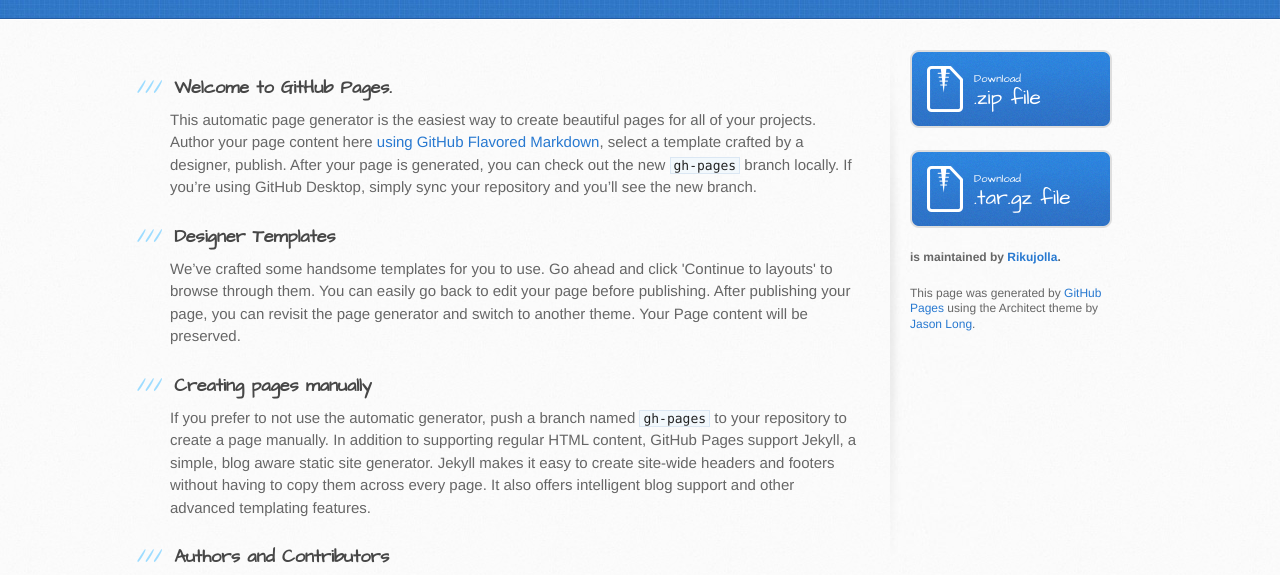
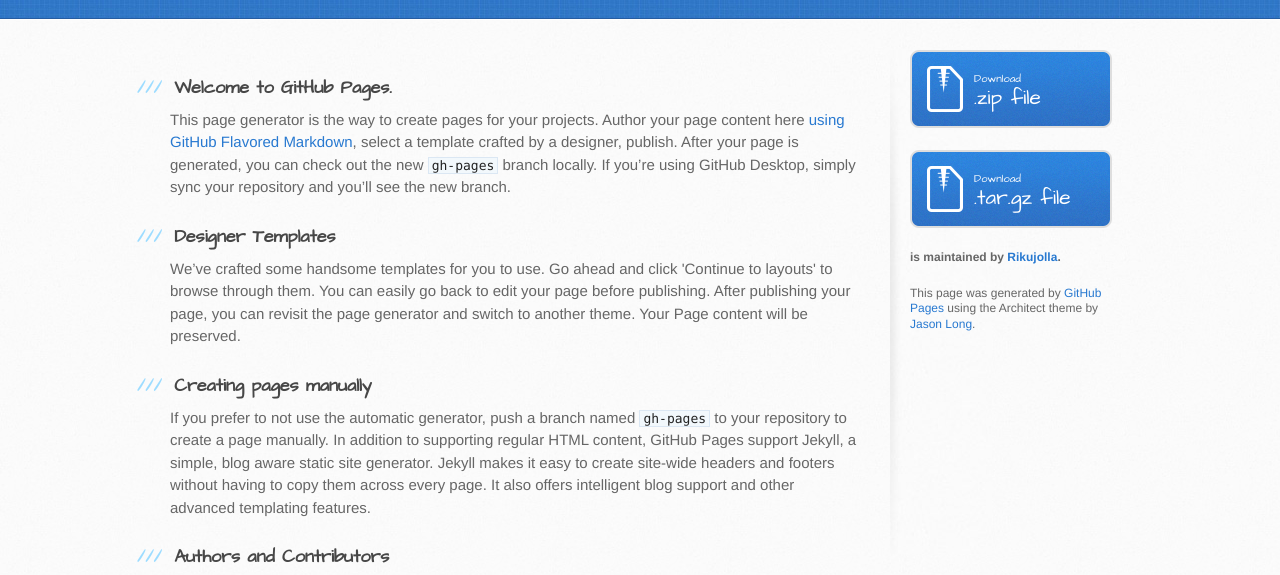
Before and after one commit to Rikujolla/oontoissa, a plain HTML site: page index.html in a window 1280 px wide. Shown: the part 216-791 px from the top of the page. Drawn offline with Linux system fonts and the light colour scheme.

Commit message:
Update index.html

```diff
--- a/index.html
+++ b/index.html
@@ -31,7 +31,7 @@
           <h3>
 <a id="welcome-to-github-pages" class="anchor" href="#welcome-to-github-pages" aria-hidden="true"><span class="octicon octicon-link"></span></a>Welcome to GitHub Pages.</h3>
 
-<p>This automatic page generator is the easiest way to create beautiful pages for all of your projects. Author your page content here <a href="https://guides.github.com/features/mastering-markdown/">using GitHub Flavored Markdown</a>, select a template crafted by a designer, publish. After your page is generated, you can check out the new <code>gh-pages</code> branch locally. If you’re using GitHub Desktop, simply sync your repository and you’ll see the new branch.</p>
+<p>This page generator is the way to create pages for your projects. Author your page content here <a href="https://guides.github.com/features/mastering-markdown/">using GitHub Flavored Markdown</a>, select a template crafted by a designer, publish. After your page is generated, you can check out the new <code>gh-pages</code> branch locally. If you’re using GitHub Desktop, simply sync your repository and you’ll see the new branch.</p>
 
 <h3>
 <a id="designer-templates" class="anchor" href="#designer-templates" aria-hidden="true"><span class="octicon octicon-link"></span></a>Designer Templates</h3>
```
